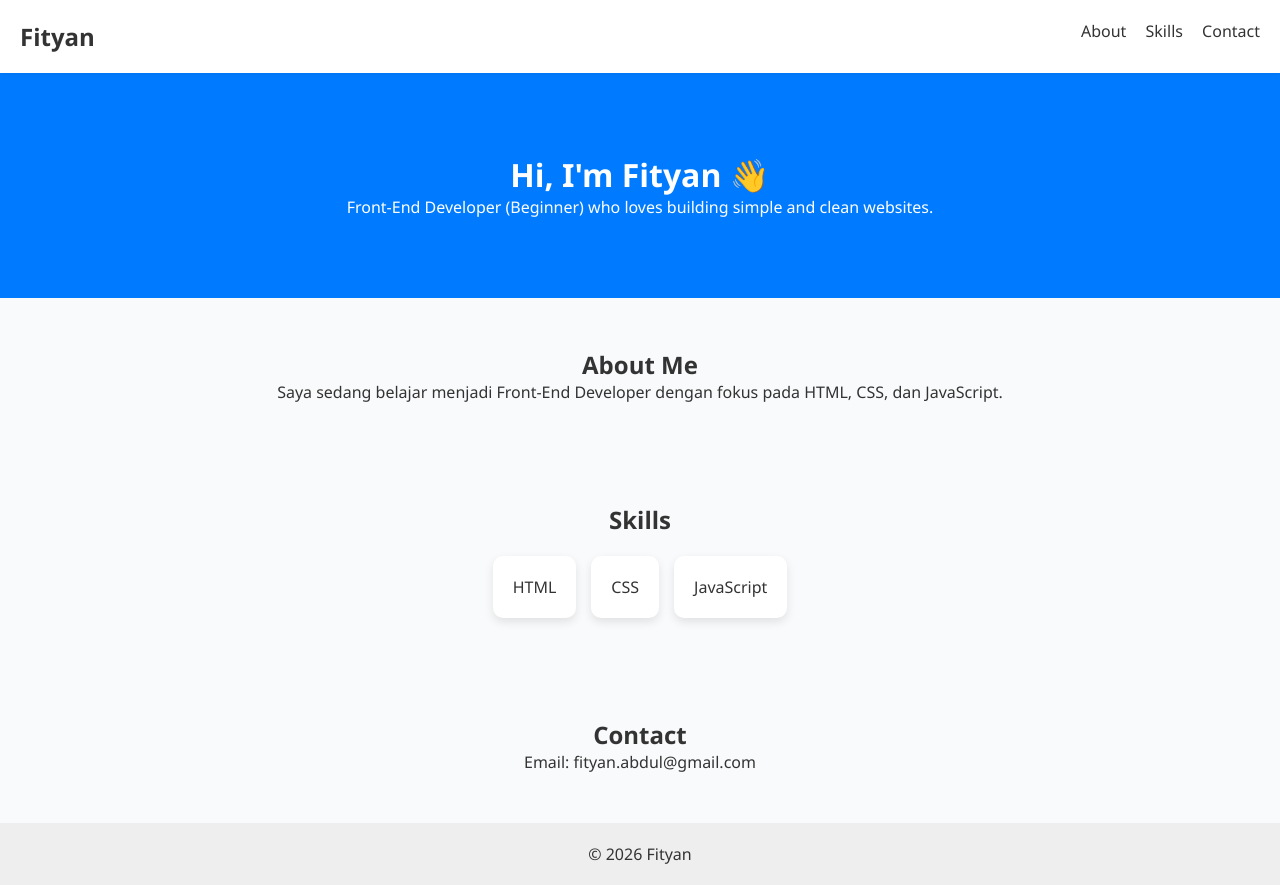
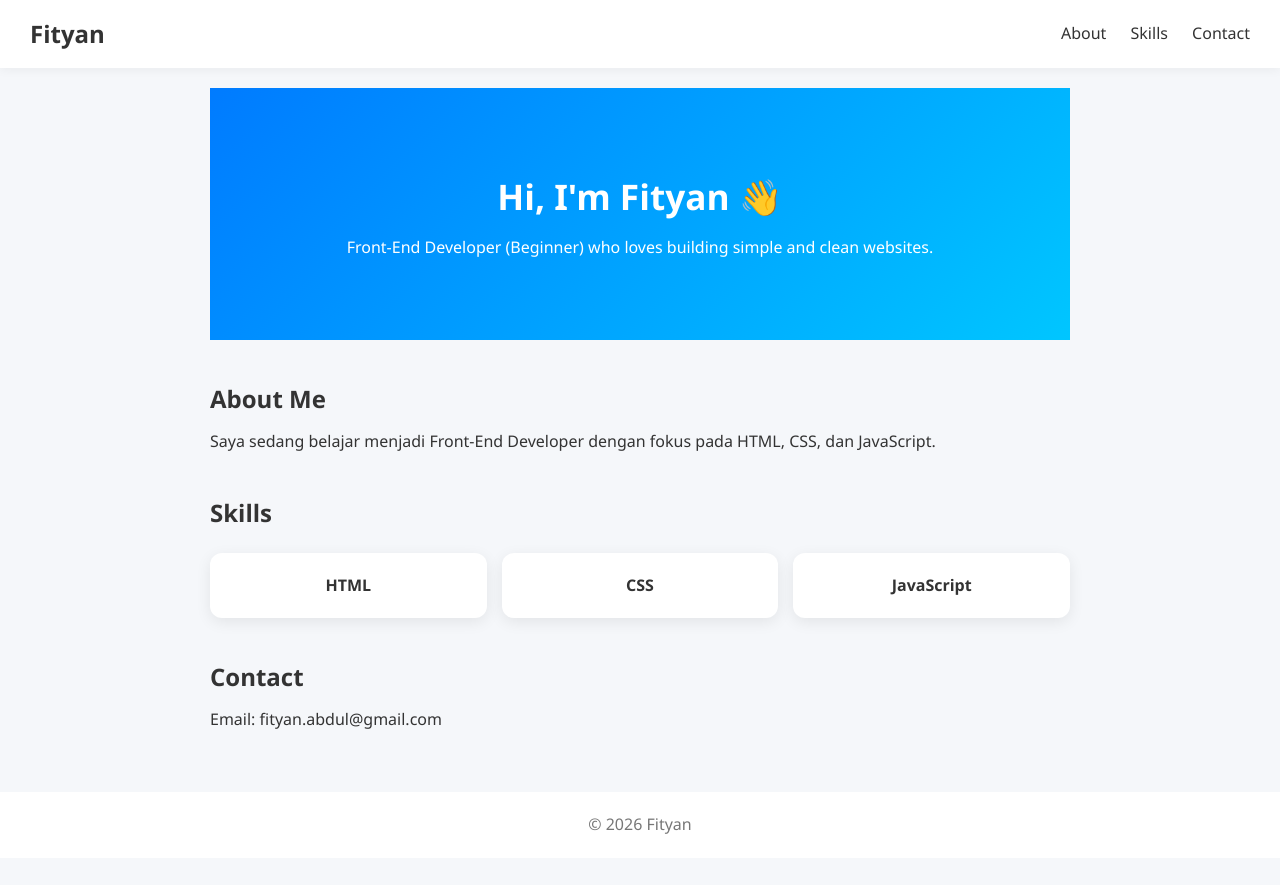
Before and after one commit to fityannn/fityan-portfolio, a plain HTML site: page index.html in a window 1280 px wide. After the commit the page ends 858 px from the top, so only its background shows below. Drawn offline with Linux system fonts and the light colour scheme.

Commit message:
modern UI update

```diff
--- a/index.html
+++ b/index.html
@@ -19,7 +19,7 @@
     </nav>
 </header>
 
-<main>
+<main class="container">
 
 <section class="hero">
     <h2>Hi, I'm Fityan 👋</h2>
--- a/style.css
+++ b/style.css
@@ -6,65 +6,93 @@
 
 body {
     font-family: 'Segoe UI', sans-serif;
-    background: #f9fafb;
+    background: #f5f7fa;
     color: #333;
+    line-height: 1.6;
+}
+
+/* Container biar ga full kiri */
+.container {
+    max-width: 900px;
+    margin: auto;
+    padding: 20px;
 }
 
 /* Navbar */
 .navbar {
     display: flex;
     justify-content: space-between;
-    padding: 20px;
+    align-items: center;
+    padding: 15px 30px;
     background: white;
     position: sticky;
     top: 0;
-    box-shadow: 0 2px 5px rgba(0,0,0,0.05);
+    box-shadow: 0 2px 10px rgba(0,0,0,0.05);
 }
 
 .nav-links a {
-    margin-left: 15px;
+    margin-left: 20px;
     text-decoration: none;
     color: #333;
+    font-weight: 500;
+    transition: 0.3s;
+}
+
+.nav-links a:hover {
+    color: #007bff;
 }
 
 /* Hero */
 .hero {
     text-align: center;
     padding: 80px 20px;
-    background: #007bff;
+    background: linear-gradient(135deg, #007bff, #00c6ff);
     color: white;
 }
 
 .hero h2 {
-    font-size: 2rem;
+    font-size: 2.2rem;
+    margin-bottom: 10px;
 }
 
 /* Section */
 .section {
-    padding: 50px 20px;
-    text-align: center;
+    margin-top: 40px;
+}
+
+.section h2 {
+    margin-bottom: 10px;
 }
 
 /* Cards */
 .cards {
     display: flex;
-    justify-content: center;
     gap: 15px;
     margin-top: 20px;
 }
 
 .card {
+    flex: 1;
     background: white;
     padding: 20px;
-    border-radius: 10px;
-    box-shadow: 0 4px 10px rgba(0,0,0,0.1);
+    border-radius: 12px;
+    text-align: center;
+    font-weight: bold;
+    box-shadow: 0 4px 15px rgba(0,0,0,0.08);
+    transition: 0.3s;
+}
+
+.card:hover {
+    transform: translateY(-5px);
 }
 
 /* Footer */
 footer {
     text-align: center;
     padding: 20px;
-    background: #eee;
+    margin-top: 40px;
+    background: white;
+    color: #777;
 }
 
 /* Responsive */
@@ -72,4 +100,9 @@ footer {
     .cards {
         flex-direction: column;
     }
+
+    .navbar {
+        flex-direction: column;
+        gap: 10px;
+    }
 }
```
